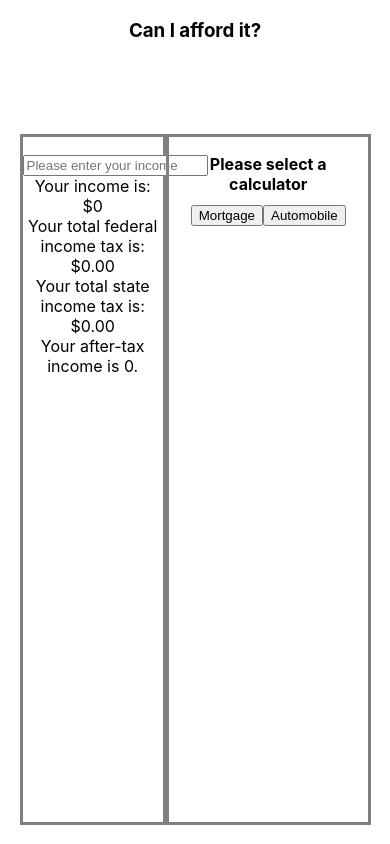
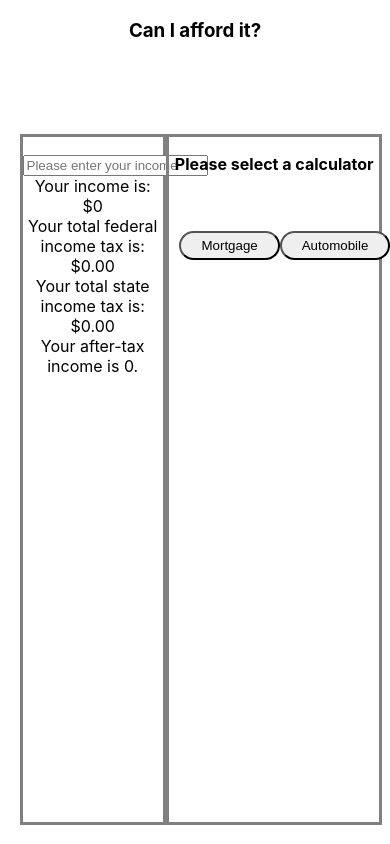
Before and after one commit to david-yang2/digital-financial-planner, a React (Create React App) app: page / in a window 390 px wide. Built offline with nearby package versions, Linux system fonts and the light colour scheme.

Commit message:
styled mortage and automobile buttons

```diff
--- a/src/App.css
+++ b/src/App.css
@@ -16,14 +16,11 @@
     display:flex;
     padding:5%;
   }
-
   .income{
     width:40%;
     padding-top: 5%;
     border:solid;
     border-color:gray;
-
-
   }
 
   .calculator{
@@ -40,12 +37,24 @@
         display:flex;
         margin:0;
         margin-bottom: 5%;
+        height:10%;
 
     }
 
+    /* mortgage and automobile buttons*/
     .calculator > div {
+      width:90%;
+      display:flex;
+      justify-content: space-evenly;
 
     }
+
+      .calculator > div > button {
+        padding:5px 20px 5px 20px;
+        border-radius: 20px;
+      }
+
+
 
 #root {
   height:100%;
```
Lines whose indentation alone changed are shown as unchanged.
